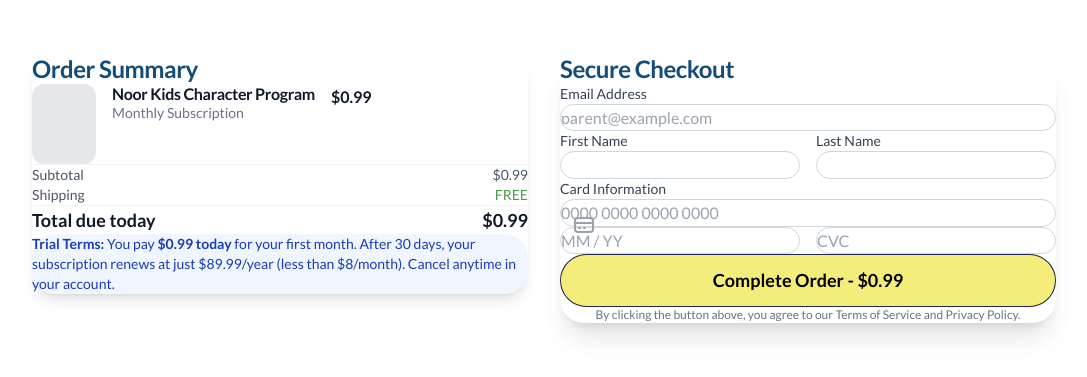
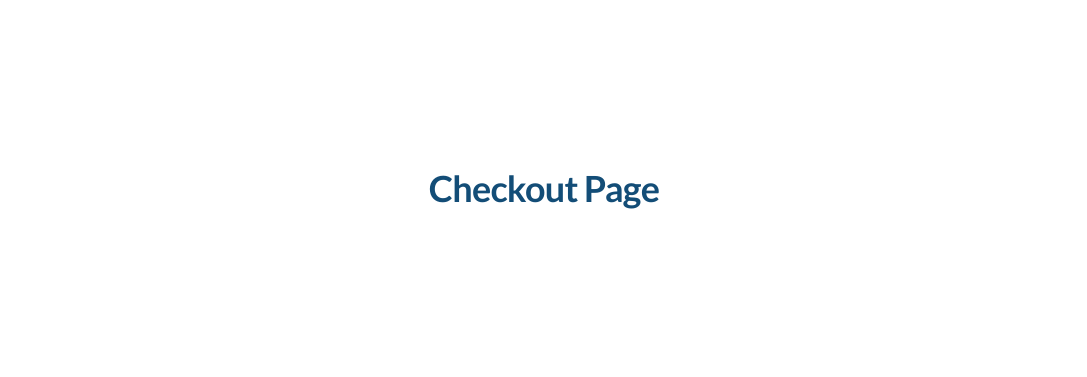
Before and after one commit to MohammedTarigg/noorkids-purchase-onboarding, a Next.js app: page /trial in a window 1280 px wide. Shown: the part 211-588 px from the top of the page, without its empty margins (96-1183 px from the left). Built offline with nearby package versions, Linux system fonts and the light colour scheme.

Commit message:
Refactor TrialPage to remove simulated checkout logic and integrate OnboardingHeader for improved navigation. Update layout to focus on the checkout header while maintaining consistent styling and user experience.

```diff
--- a/src/app/trial/page.tsx
+++ b/src/app/trial/page.tsx
@@ -1,182 +1,9 @@
-'use client';
-
-import { useState } from 'react';
-import CTAButton from '../components/CTAButton';
-
 export default function TrialPage() {
-  const [isProcessing, setIsProcessing] = useState(false);
-  const [isSuccess, setIsSuccess] = useState(false);
-
-  const handleCheckout = () => {
-    setIsProcessing(true);
-    // Simulate API call
-    setTimeout(() => {
-      setIsProcessing(false);
-      setIsSuccess(true);
-    }, 2000);
-  };
-
-  if (isSuccess) {
-    return (
-      <div className="min-h-screen flex items-center justify-center" style={{ background: 'var(--color-bg)', paddingLeft: 'var(--spacing-md)', paddingRight: 'var(--spacing-md)', paddingTop: 'var(--spacing-md)', paddingBottom: 'var(--spacing-md)' }}>
-        <div className="bg-white rounded-3xl p-12 shadow-xl max-w-lg w-full text-center animate-scale-in">
-          <div className="w-20 h-20 rounded-full flex items-center justify-center mx-auto mb-6" style={{ backgroundColor: 'var(--color-secondary-light)' }}>
-            <svg className="w-10 h-10" fill="none" stroke="currentColor" viewBox="0 0 24 24" style={{ color: 'var(--color-secondary)' }}>
-              <path strokeLinecap="round" strokeLinejoin="round" strokeWidth={3} d="M5 13l4 4L19 7" />
-            </svg>
-          </div>
-          <h1 className="text-2xl font-bold mb-4" style={{ color: 'var(--color-text-primary)' }}>Welcome to Noor Kids!</h1>
-          <p className="text-lg text-gray-600 mb-8">
-            Your trial has been activated. We&apos;ve sent a confirmation email with your next steps.
-          </p>
-          <button
-            onClick={() => window.location.href = '/'}
-            className="font-semibold transition-colors"
-            style={{ color: 'var(--color-secondary)', }}
-            onMouseEnter={(e) => e.currentTarget.style.color = 'var(--color-secondary-dark)'}
-            onMouseLeave={(e) => e.currentTarget.style.color = 'var(--color-secondary)'}
-          >
-            Return to Home
-          </button>
-        </div>
-      </div>
-    );
-  }
-
   return (
     <div className="min-h-screen flex items-center justify-center" style={{ background: 'var(--color-bg)', paddingLeft: 'var(--spacing-md)', paddingRight: 'var(--spacing-md)', paddingTop: 'var(--spacing-md)', paddingBottom: 'var(--spacing-md)' }}>
-      <div className="w-full max-w-5xl grid md:grid-cols-2 gap-8">
-
-        {/* Left Column: Summary */}
-        <div className="bg-white rounded-3xl p-8 shadow-lg h-fit">
-          <h2 className="text-2xl font-bold mb-6" style={{ color: 'var(--color-text-primary)' }}>Order Summary</h2>
-
-          <div className="flex items-start gap-4 mb-6 pb-6 border-b border-gray-100">
-            <div className="w-16 h-20 bg-gray-200 rounded-md shrink-0"></div>
-            <div>
-              <h3 className="font-semibold text-gray-900">Noor Kids Character Program</h3>
-              <p className="text-sm text-gray-500">Monthly Subscription</p>
-            </div>
-            <div className="ml-auto font-semibold text-gray-900">
-              $0.99
-            </div>
-          </div>
-
-          <div className="space-y-3 text-sm text-gray-600 mb-6">
-            <div className="flex justify-between">
-              <span>Subtotal</span>
-              <span>$0.99</span>
-            </div>
-            <div className="flex justify-between">
-              <span>Shipping</span>
-              <span style={{ color: 'var(--color-accent)' }}>FREE</span>
-            </div>
-            <div className="flex justify-between font-bold text-lg text-gray-900 pt-3 border-t border-gray-100">
-              <span>Total due today</span>
-              <span>$0.99</span>
-            </div>
-          </div>
-
-          <div className="bg-blue-50 p-4 rounded-xl text-sm text-blue-800 mb-6">
-            <p><strong>Trial Terms:</strong> You pay <strong>$0.99 today</strong> for your first month. After 30 days, your subscription renews at just $89.99/year (less than $8/month). Cancel anytime in your account.</p>
-          </div>
-        </div>
-
-        {/* Right Column: Checkout Form (Simulated) */}
-        <div className="bg-white rounded-3xl p-8 shadow-xl">
-          <h2 className="text-2xl font-bold mb-6" style={{ color: 'var(--color-text-primary)' }}>Secure Checkout</h2>
-
-          <form className="space-y-4" onSubmit={(e) => e.preventDefault()}>
-            <div>
-              <label className="block text-sm font-medium text-gray-700 mb-1">Email Address</label>
-              <input
-                type="email"
-                placeholder="parent@example.com"
-                className="w-full px-4 py-3 rounded-xl border border-gray-300 focus:ring-2 focus:border-transparent outline-none transition-all"
-                style={{ '--tw-ring-color': 'var(--color-secondary)' } as React.CSSProperties}
-                onFocus={(e) => e.currentTarget.style.setProperty('--tw-ring-color', 'var(--color-secondary)')}
-              />
-            </div>
-
-            <div className="grid grid-cols-2 gap-4">
-              <div>
-                <label className="block text-sm font-medium text-gray-700 mb-1">First Name</label>
-                <input
-                  type="text"
-                  className="w-full px-4 py-3 rounded-xl border border-gray-300 focus:ring-2 focus:border-transparent outline-none transition-all"
-                style={{ '--tw-ring-color': 'var(--color-secondary)' } as React.CSSProperties}
-                onFocus={(e) => e.currentTarget.style.setProperty('--tw-ring-color', 'var(--color-secondary)')}
-                />
-              </div>
-              <div>
-                <label className="block text-sm font-medium text-gray-700 mb-1">Last Name</label>
-                <input
-                  type="text"
-                  className="w-full px-4 py-3 rounded-xl border border-gray-300 focus:ring-2 focus:border-transparent outline-none transition-all"
-                style={{ '--tw-ring-color': 'var(--color-secondary)' } as React.CSSProperties}
-                onFocus={(e) => e.currentTarget.style.setProperty('--tw-ring-color', 'var(--color-secondary)')}
-                />
-              </div>
-            </div>
-
-            <div className="pt-4">
-              <label className="block text-sm font-medium text-gray-700 mb-1">Card Information</label>
-              <div className="relative">
-                <input
-                  type="text"
-                  placeholder="0000 0000 0000 0000"
-                  className="w-full px-4 py-3 rounded-xl border border-gray-300 focus:ring-2 focus:border-transparent outline-none transition-all pl-12"
-                  style={{ '--tw-ring-color': 'var(--color-secondary)' } as React.CSSProperties}
-                  onFocus={(e) => e.currentTarget.style.setProperty('--tw-ring-color', 'var(--color-secondary)')}
-                />
-                <svg className="w-6 h-6 text-gray-400 absolute left-3 top-3.5" fill="none" stroke="currentColor" viewBox="0 0 24 24">
-                  <path strokeLinecap="round" strokeLinejoin="round" strokeWidth={2} d="M3 10h18M7 15h1m4 0h1m-7 4h12a3 3 0 003-3V8a3 3 0 00-3-3H6a3 3 0 00-3 3v8a3 3 0 003 3z" />
-                </svg>
-              </div>
-              <div className="grid grid-cols-2 gap-4 mt-4">
-                <input
-                  type="text"
-                  placeholder="MM / YY"
-                  className="w-full px-4 py-3 rounded-xl border border-gray-300 focus:ring-2 focus:border-transparent outline-none transition-all"
-                style={{ '--tw-ring-color': 'var(--color-secondary)' } as React.CSSProperties}
-                onFocus={(e) => e.currentTarget.style.setProperty('--tw-ring-color', 'var(--color-secondary)')}
-                />
-                <input
-                  type="text"
-                  placeholder="CVC"
-                  className="w-full px-4 py-3 rounded-xl border border-gray-300 focus:ring-2 focus:border-transparent outline-none transition-all"
-                style={{ '--tw-ring-color': 'var(--color-secondary)' } as React.CSSProperties}
-                onFocus={(e) => e.currentTarget.style.setProperty('--tw-ring-color', 'var(--color-secondary)')}
-                />
-              </div>
-            </div>
-
-            <div className="pt-6">
-              <CTAButton
-                onClick={handleCheckout}
-                disabled={isProcessing}
-                className="flex items-center justify-center gap-2"
-              >
-                {isProcessing ? (
-                  <>
-                    <svg className="animate-spin h-5 w-5 text-white" xmlns="http://www.w3.org/2000/svg" fill="none" viewBox="0 0 24 24">
-                      <circle className="opacity-25" cx="12" cy="12" r="10" stroke="currentColor" strokeWidth="4"></circle>
-                      <path className="opacity-75" fill="currentColor" d="M4 12a8 8 0 018-8V0C5.373 0 0 5.373 0 12h4zm2 5.291A7.962 7.962 0 014 12H0c0 3.042 1.135 5.824 3 7.938l3-2.647z"></path>
-                    </svg>
-                    Processing...
-                  </>
-                ) : (
-                  'Complete Order - $0.99'
-                )}
-              </CTAButton>
-            </div>
-
-            <p className="text-xs text-center text-gray-500 mt-4">
-              By clicking the button above, you agree to our Terms of Service and Privacy Policy.
-            </p>
-          </form>
-        </div>
-      </div>
+      <h1 className="text-4xl font-bold" style={{ color: 'var(--color-text-primary)' }}>
+        Checkout Page
+      </h1>
     </div>
   );
 }
```
